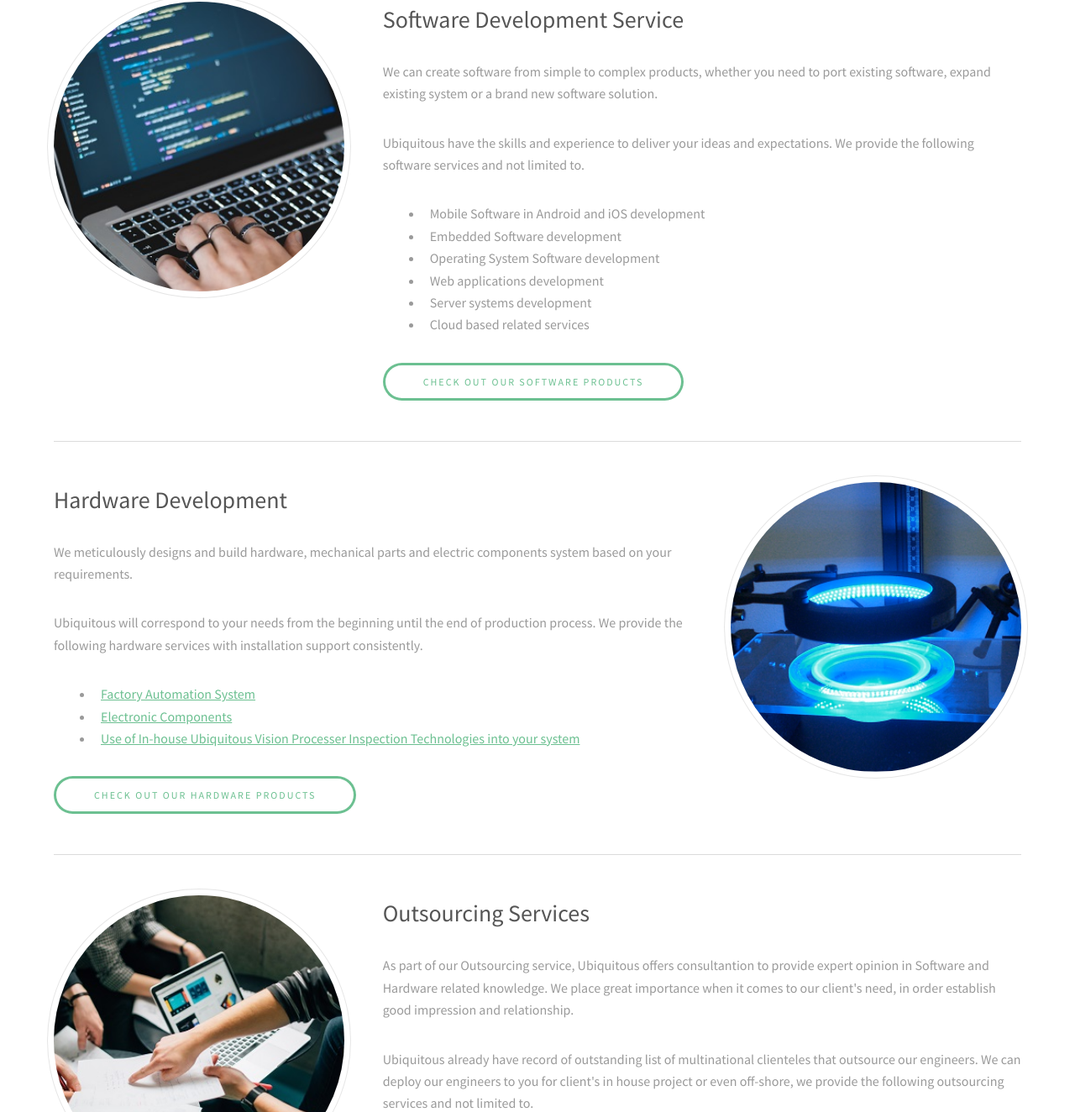
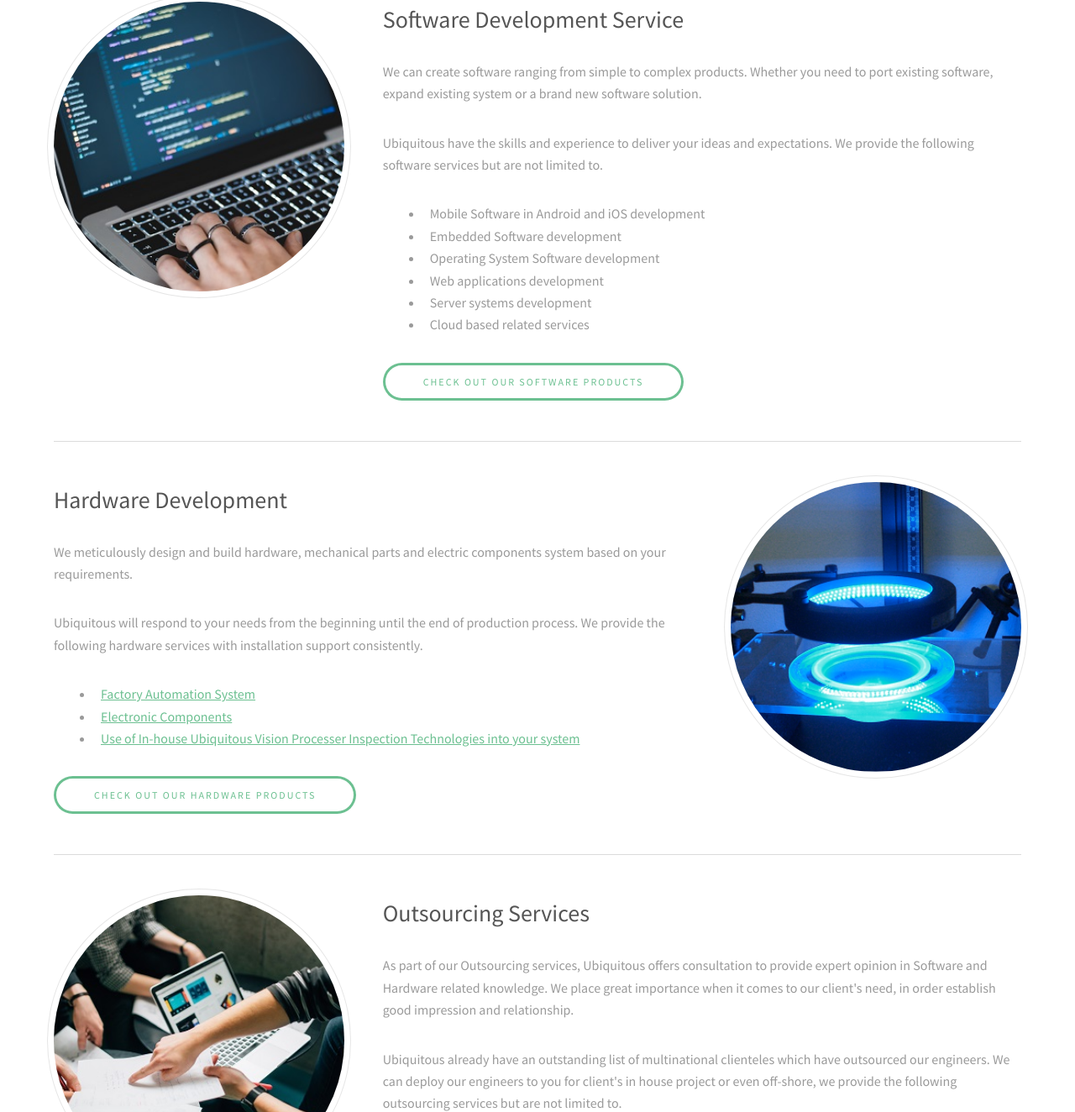
Before and after one commit to jmgardose/ubiquitous, a plain HTML site: page jmgpages/services.html in a window 1280 px wide. Shown: the part 376-1700 px from the top of the page at 84% size. Drawn offline with Linux system fonts and the light colour scheme.

Commit message:
fix some contents
fix some contents

```diff
--- a/jmgpages/services.html
+++ b/jmgpages/services.html
@@ -37,8 +37,8 @@
 			<div class="inner">
 				<header class="align-center">
 					<h2>Our Services</h2>
-					<p>By our expert engineers and management system, our team can provide<br>
-						wide range quality products and services based on your needs.</p>
+					<p>Through our expert engineers and management system, our team can provide<br>
+						a wide range of quality products and services based on your needs.</p>
 				</header>
 
 				<hr class="major" />
@@ -51,12 +51,12 @@
 					</div>
 					<div class="col col2">
 						<h3>Software Development Service</h3>
-						<p>We can create software from simple to complex products,
-							whether you need to port existing software, expand existing system
+						<p>We can create software ranging from simple to complex products.
+							Whether you need to port existing software, expand existing system
 							or a brand new software solution.
 						</p>
 						<p>Ubiquitous have the skills and experience to deliver your ideas and expectations.
-							We provide the following software services and not limited to.
+							We provide the following software services but are not limited to.
 						</p>
 						<dl><dd>
 							<ul>
@@ -77,10 +77,10 @@
 				<div class="flex flex-4">
 					<div class="col col2">
 						<h3>Hardware Development</h3>
-						<p>We meticulously designs and build hardware, mechanical parts and electric components system
+						<p>We meticulously design and build hardware, mechanical parts and electric components system
 							based on your requirements.
 						</p>
-						<p>Ubiquitous will correspond to your needs from the beginning until the end of production process.
+						<p>Ubiquitous will respond to your needs from the beginning until the end of production process.
 							We provide the following hardware services with installation support consistently.
 						</p>
 						<dl><dd>
@@ -109,12 +109,12 @@
 					</div>
 					<div class="col col2">
 						<h3>Outsourcing Services</h3>
-						<p>As part of our Outsourcing service, Ubiquitous offers consultantion to provide expert opinion in Software and Hardware related knowledge.
+						<p>As part of our Outsourcing services, Ubiquitous offers consultation to provide expert opinion in Software and Hardware related knowledge.
 							We place great importance when it comes to our client's need, in order establish good impression and relationship.
 						</p>
-						<p>Ubiquitous already have record of outstanding list of multinational clienteles that outsource our engineers.
+						<p>Ubiquitous already have an outstanding list of multinational clienteles which have outsourced our engineers.
 							We can deploy our engineers to you for client's in house project or even off-shore,
-							we provide the following outsourcing services and not limited to.</p>
+							we provide the following outsourcing services but are not limited to.</p>
 						<dl><dd>
 							<ul>
 								<li>Software management service</li>
```
Also changed, not shown: jmgpages/about.html (+4 -4 lines), jmgpages/contact.html (+1 -1 lines), images/team/team_kai.jpeg, images/team/team_ma.jpg, images/team/team_mori.jpg (added).
